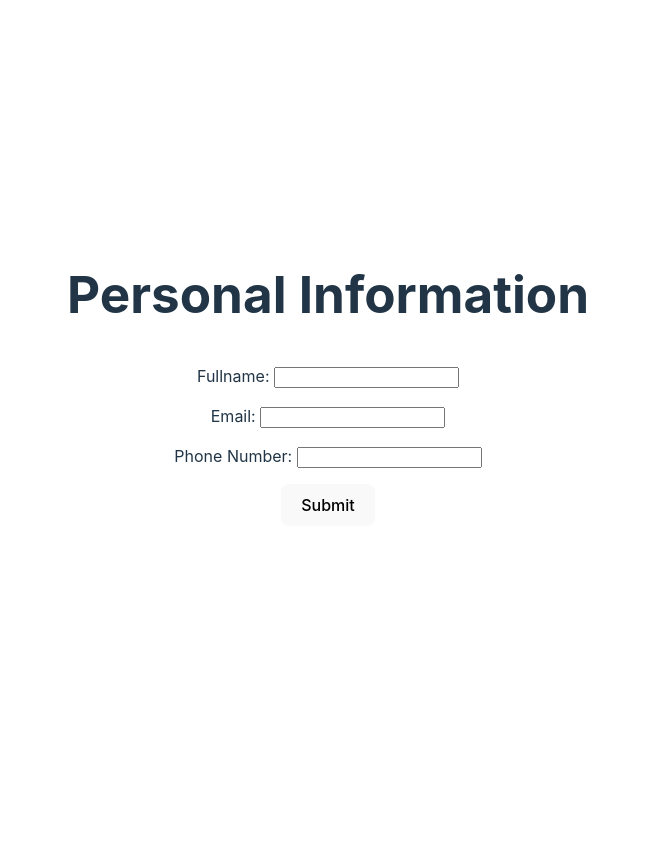
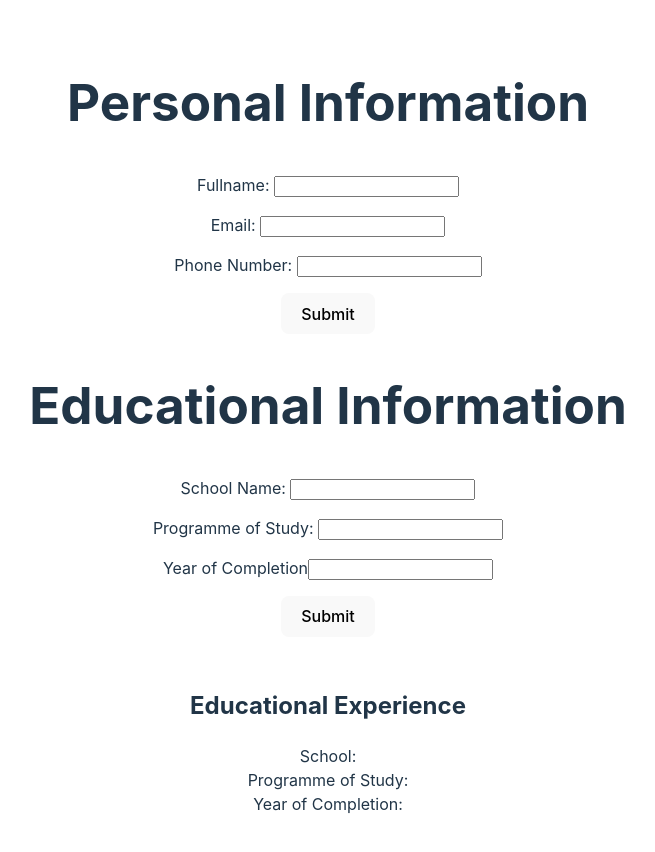
Before and after one commit to tiemouie01/cv-application, a React (Vite) app: page / in a window 1280 px wide. Shown: the top 852 px of the page, without its empty margins (312-967 px from the left). Before the commit the page ends 800 px from the top, so only its background shows below. Built offline with nearby package versions, Linux system fonts and the light colour scheme.

Commit message:
chore: Add Education Experience to CV

```diff
--- a/src/App.jsx
+++ b/src/App.jsx
@@ -2,18 +2,28 @@ import "./App.css";
 import React, { useState } from "react";
 import General from "./components/General";
 import Resume from "./components/Resume";
+import Education from "./components/Education";
 
 function App() {
   const [generalInfo, setGeneralInfo] = useState({});
+  const [educationInfo, setEducationInfo] = useState({});
 
   const handleGeneralInfo = (name, email, phone) => {
     setGeneralInfo({ name, email, phone });
   };
 
+  const handleEducationInfo = (school, programme, year) => {
+    setEducationInfo({ school, programme, year });
+  };
+
   return (
     <main>
       <General generalInfo={generalInfo} handler={handleGeneralInfo} />
-      <Resume generalInfo={generalInfo} />
+      <Education
+        educationInfo={educationInfo}
+        handleEducationInfo={handleEducationInfo}
+      />
+      <Resume generalInfo={generalInfo} educationInfo={educationInfo} />
     </main>
   );
 }
--- /dev/null
+++ b/src/components/Education.jsx
@@ -0,0 +1,63 @@
+/* eslint-disable react/prop-types */
+import React, { useState } from "react";
+
+const Education = ({ educationInfo, handleEducationInfo }) => {
+  const [schoolName, setSchoolName] = useState(educationInfo.school);
+  const [programme, setProgramme] = useState(educationInfo.programme);
+  const [completionYear, setCompletionYear] = useState(educationInfo.year);
+
+  return (
+    <section>
+      <h1>Educational Information</h1>
+      <form action="#">
+        <p>
+          <label htmlFor="school">School Name: </label>
+          <input
+            type="text"
+            id="school"
+            name="school"
+            value={schoolName}
+            onChange={(e) => {
+              setSchoolName(e.target.value);
+            }}
+          />
+        </p>
+        <p>
+          <label htmlFor="prg">Programme of Study: </label>
+          <input
+            type="text"
+            name="programme"
+            id="prg"
+            value={programme}
+            onChange={(e) => {
+              setProgramme(e.target.value);
+            }}
+          />
+        </p>
+        <p>
+          <label htmlFor="year">Year of Completion</label>
+          <input
+            type="text"
+            name="year"
+            id="year"
+            value={completionYear}
+            onChange={(e) => {
+              setCompletionYear(e.target.value);
+            }}
+          />
+        </p>
+        <button
+          type="submit"
+          onClick={(e) => {
+            e.preventDefault();
+            handleEducationInfo(schoolName, programme, completionYear);
+          }}
+        >
+          Submit
+        </button>
+      </form>
+    </section>
+  );
+};
+
+export default Education;
--- a/src/components/Resume.jsx
+++ b/src/components/Resume.jsx
@@ -1,5 +1,5 @@
 /* eslint-disable react/prop-types */
-const Resume = ({ generalInfo }) => {
+const Resume = ({ generalInfo, educationInfo }) => {
   return (
     <section>
       <article>
@@ -7,6 +7,14 @@ const Resume = ({ generalInfo }) => {
         <p>{generalInfo.email}</p>
         <p>{generalInfo.phone}</p>
       </article>
+      <article>
+        <h2>Educational Experience</h2>
+        <p>
+          School: {educationInfo.school}<br />
+          Programme of Study: {educationInfo.programme} <br />
+          Year of Completion: {educationInfo.year}
+        </p>
+      </article>
     </section>
   );
 };
```
